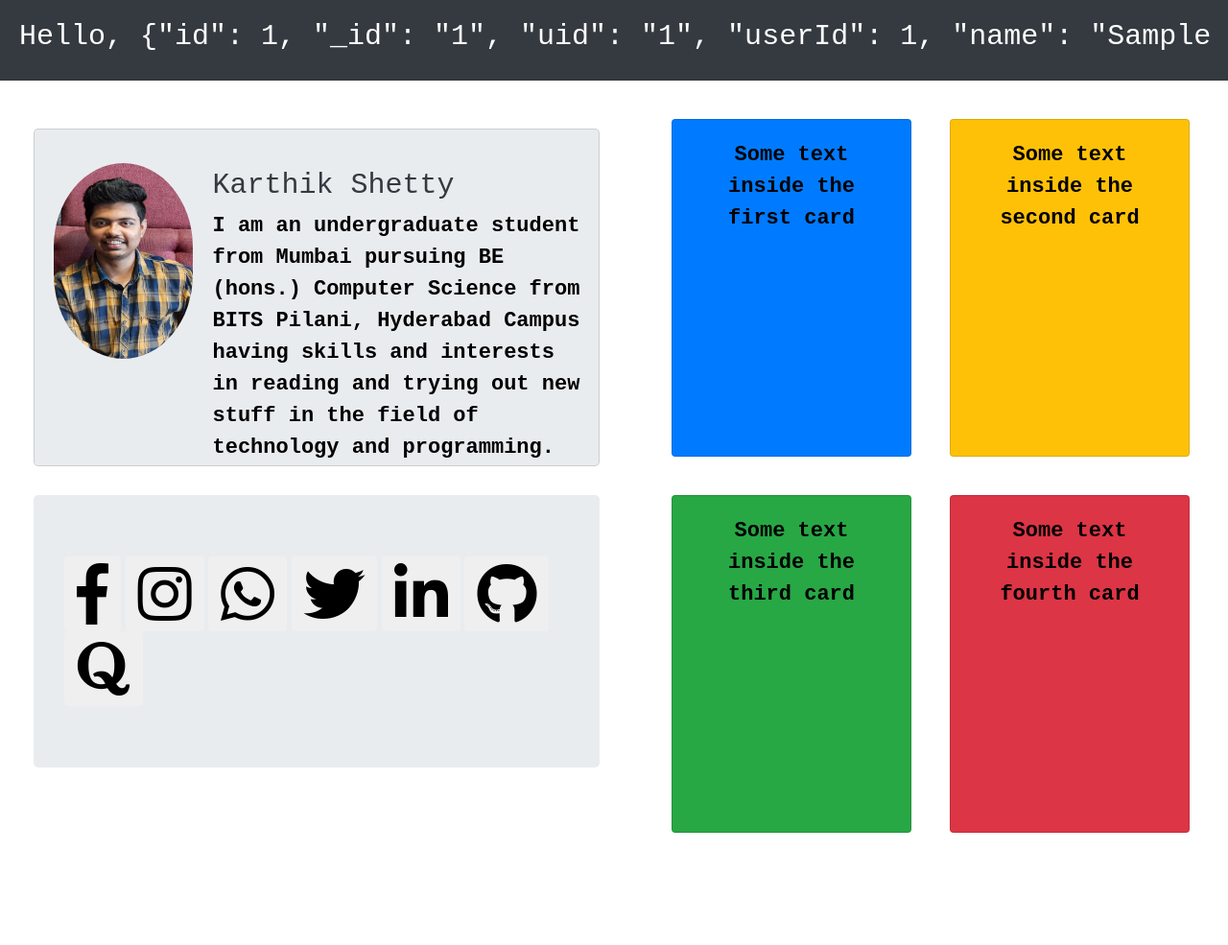
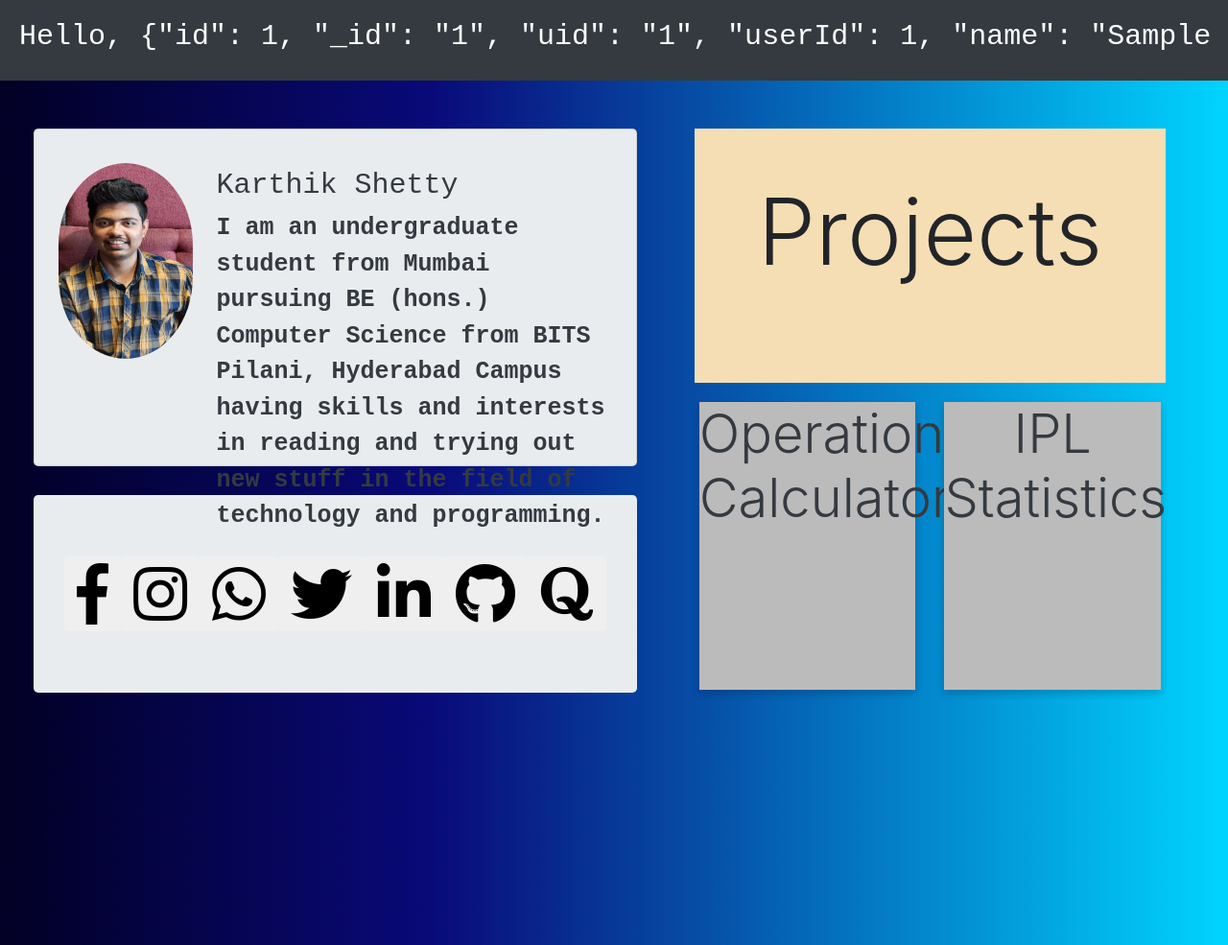
Before and after one commit to karthikshetty03/Homepage, a plain HTML site: page projects.html in a window 1280 px wide. Shown: the top 985 px of the page at 96% size. Before the commit the page ends 908 px from the top, so only its background shows below. Drawn offline with nearby package versions, Linux system fonts and the light colour scheme; sample sign-in values are in the browser's storage.

Commit message:
css fixes

```diff
--- a/projects.css
+++ b/projects.css
@@ -1,6 +1,9 @@
 body{
 
 overflow-x: hidden;
+background: rgb(2,0,36);
+background: linear-gradient(90deg, rgba(2,0,36,1) 0%, rgba(9,9,121,1) 35%, rgba(0,212,255,1) 100%);
+
 
 }
 
@@ -16,7 +19,7 @@ overflow-x: hidden;
 .row
 {
     margin: auto !important;
-    display: flex!important;
+
     padding: 20px !important;;
 }
 
@@ -34,7 +37,7 @@ h2{
 
 img{
     height : 400px !important;
-    width: 175px !important;
+    width: 170px !important;
     border-radius: 100px !important;
      margin-top : 35px !important;
 
@@ -54,8 +57,74 @@ img{
 
 p{
     font-family: 'Courier New', Courier, monospace !important;
-   font-size: 22px;
-   color: black;
+   font-size: 25px;
    font-weight: bold !important;
-   display: block !important;
+   display: inline-flex !important;
 }
+
+
+
+
+
+/******* flipping *********/
+.flip-card {
+  background-color: transparent;
+  width: 300px;
+  height: 300px;
+  perspective: 1000px;
+}
+
+.flip-card-inner {
+  position: relative;
+  width: 100%;
+  height: 100%;
+  text-align: center;
+  transition: transform 0.6s;
+  transform-style: preserve-3d;
+  box-shadow: 0 4px 8px 0 rgba(0,0,0,0.2);
+}
+
+.flip-card:hover .flip-card-inner {
+  transform: rotateY(180deg);
+}
+
+.flip-card-front, .flip-card-back {
+  position: absolute;
+  width: 100%;
+  height: 100%;
+  -webkit-backface-visibility: hidden;
+  backface-visibility: hidden;
+}
+
+.flip-card-front {
+  background-color: #bbb;
+  color: black;
+}
+
+.flip-card-back {
+  background-color: #2980b9;
+  color: white;
+  transform: rotateY(180deg);
+}
+
+span {
+    display:block;
+    margin-left: 30px;
+     margin-right: 30px;
+    text-align: center !important;
+    padding-bottom: 100px;
+    padding-top: 50px;;
+    background-color: wheat;
+
+}
+.spc
+{
+    padding-bottom: 30px;
+}
+
+.cons
+{
+    display: flex;
+    margin: auto;
+    justify-content : center;
+}
--- a/projects.html
+++ b/projects.html
@@ -5,7 +5,7 @@
     <!-- Required meta tags -->
     <meta charset="utf-8" />
     <meta name="viewport" content="width=device-width, initial-scale=1, shrink-to-fit=yes" />
-    <link rel ="stylesheet" href="https://stackpath.bootstrapcdn.com/font-awesome/4.7.0/css/font-awesome.min.css" />
+    <link rel="stylesheet" href="https://stackpath.bootstrapcdn.com/font-awesome/4.7.0/css/font-awesome.min.css" />
     <link rel="stylesheet" href="projects.css" />
 
     <!-- Bootstrap CSS -->
@@ -34,14 +34,16 @@
                 <img class=" mx-auto d-block col-7 card-img-top" src="pic.jpg" alt="Card image">
                 <div class="col-8 nostyle card-body">
                     <h2>Karthik Shetty</h2>
-                    <p class="card-text">I am an undergraduate student from Mumbai pursuing BE (hons.) Computer Science from BITS Pilani, Hyderabad Campus having skills and interests in reading and trying out new stuff in the field of technology and programming.
+                    <p class="card-text">I am an undergraduate student from Mumbai pursuing BE (hons.) Computer Science
+                        from BITS Pilani, Hyderabad Campus having skills and interests in reading and trying out new
+                        stuff in the field of technology and programming.
 
                     </p>
                 </div>
             </div>
-            <div class="jumbotron">
+            <div class="jumbotron cons">
 
-            <button class ="btn"><i class="fab fa-4x  fa-facebook-f"></i></button>
+                <button class="btn"><i class="fab fa-4x  fa-facebook-f"></i></button>
                 <button class="btn"> <i class=" fab fa-4x fa-instagram"></i></button>
                 <button class="btn"> <i class=" fab fa-4x fa-whatsapp"></i></button>
                 <button class="btn"> <i class=" fab fa-4x fa-twitter"></i></button>
@@ -54,39 +56,38 @@
         </div>
 
         <div class="col projects">
-
-            <div class="card-deck">
+            <div class="spc"></div>
+            <span class="display-1">Projects</span>
             <div class="row">
 
-                    <div class="card col bg-primary">
-                        <div class="card-body text-center">
-                            <p class="card-text">Some text inside the first card</p>
+                <div class=" col flip-card">
+                    <div class="flip-card-inner bg-primary">
+                        <div class="flip-card-front">
+                            <div class=" display-4 teamstats text-dark ">Operations Calculator</div>
+                        </div>
+                        <div class="bg-dark text-white flip-card-back">
+                            <p>A basic calculator which performs operations on single number such as calculation of
+                                prime factors, armstrong value, pallindrome, reverse, sum of digits and multiplication
+                                table.</p>
+                        </div>
                     </div>
                 </div>
 
-                    <div class="card col bg-warning">
-                        <div class="card-body text-center">
-                            <p class="card-text">Some text inside the second card</p>
+                <div class=" col flip-card">
+                    <div class="flip-card-inner bg-primary">
+                        <div class="flip-card-front ">
+                            <div class="display-4 teamstats text-dark">IPL Statistics</div>
+                        </div>
+                        <div class="bg-dark text-white flip-card-back">
+                            <p>A page which displays statistics of players according to their
+                                teams in IPL and shows corresponding bar graph and pie chart.</p>
+                        </div>
+                    </div>
+                </div>
+            </div>
         </div>
     </div>
 
-                </div>
-
-                <div class="row">
-
-                    <div class="card col  bg-success">
-                        <div class="card-body text-center">
-                            <p class="card-text">Some text inside the third card</p>
-                        </div>
-                    </div>
-
-                    <div class="card col bg-danger">
-                        <div class="card-body text-center">
-                            <p class="card-text">Some text inside the fourth card</p>
-                        </div>
-                    </div>
-
-                </div>
     </div>
     </div>
     </div>
```
Lines whose indentation alone changed are shown as unchanged.
